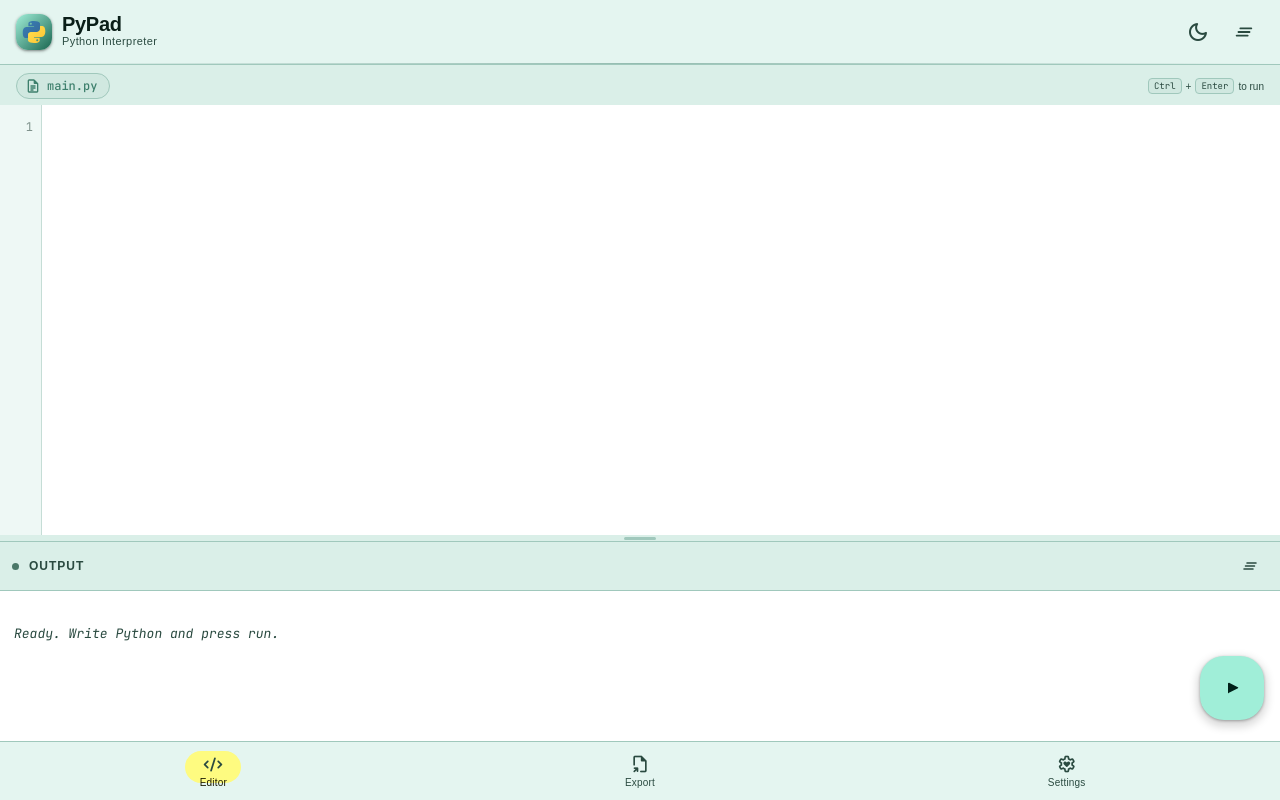
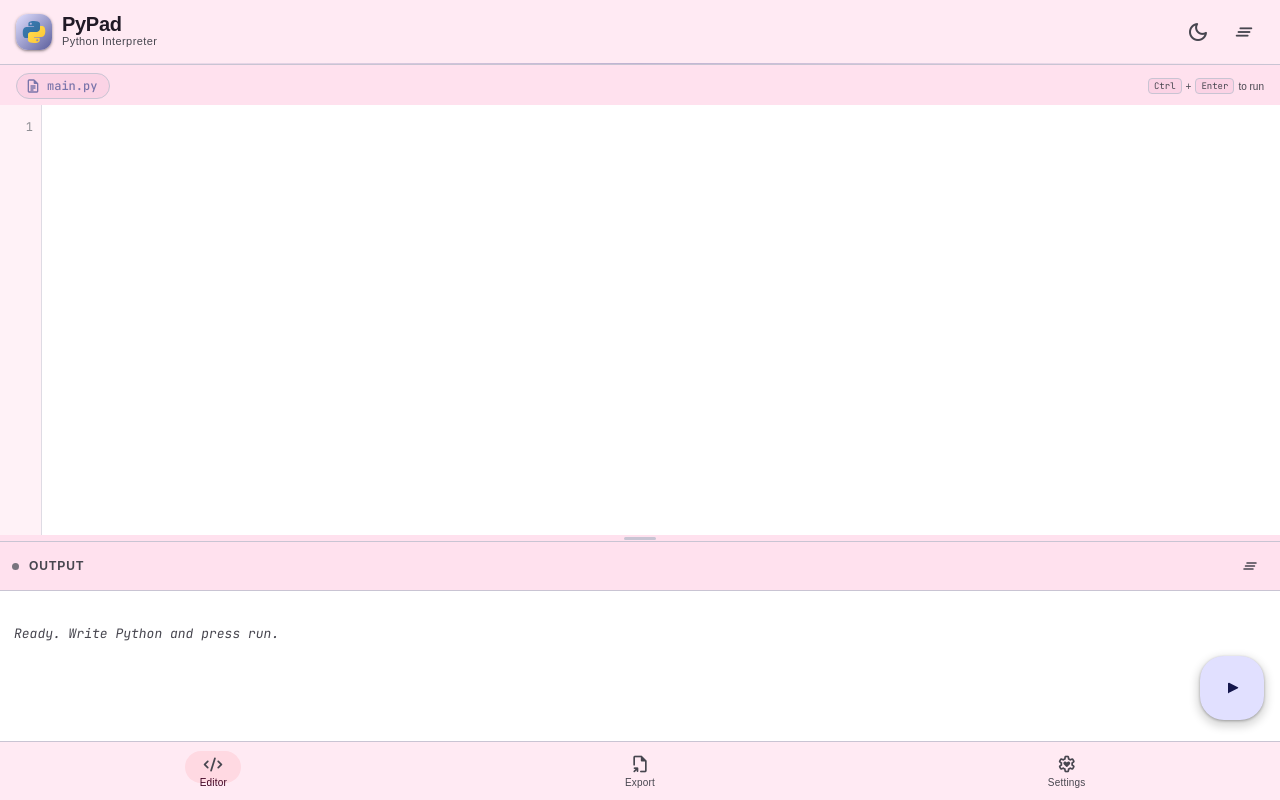
Before and after one commit to chomuloll69-oss/Pypad, a plain HTML site: page index.html in a window 1280 px wide. Both pictures are taken after a click on the button "light_mode". Drawn offline with nearby package versions, Linux system fonts and the light colour scheme; a web font is replaced by a local one.

Commit message:
feat: new color scheme  + all icons are now using span instead of hardcoded svgs

```diff
--- a/index.html
+++ b/index.html
@@ -6,7 +6,6 @@
 <title>PyPad — Python Interpreter</title>
 <link rel="preconnect" href="https://fonts.googleapis.com" />
 <link href="https://fonts.googleapis.com/css2?family=Google+Sans+Flex:wght,wdth,opsz,GRAD,ROND@300..700,75..100,10..40,-25..150,0..100&family=JetBrains+Mono:ital,wght@0,300;0,400;0,500;0,700;1,400&display=swap" rel="stylesheet" />
-<link rel="stylesheet" href="https://fonts.googleapis.com/css2?family=Material+Symbols+Outlined:opsz,wght,FILL,GRAD@20..48,100..700,0..1,-50..200" />
 <link rel="stylesheet" href="https://fonts.googleapis.com/css2?family=Material+Symbols+Rounded:opsz,wght,FILL,GRAD@20..48,100..700,0..1,-50..200" />
 <style>
 .material-symbols-rounded {
@@ -20,41 +19,41 @@
 </style>
 <style>
 :root {
-  --md-sys-color-primary: #00E29B;
-  --md-sys-color-on-primary: #003D27;
-  --md-sys-color-primary-container: #005235;
-  --md-sys-color-on-primary-container: #4AFFB5;
-  --md-sys-color-secondary: #A2D0C2;
-  --md-sys-color-on-secondary: #0C3C32;
-  --md-sys-color-secondary-container: #224E44;
-  --md-sys-color-on-secondary-container: #BDECDE;
-  --md-sys-color-tertiary: #8CD3D0;
-  --md-sys-color-on-tertiary: #003C3A;
-  --md-sys-color-tertiary-container: #00504E;
-  --md-sys-color-on-tertiary-container: #A8EFEC;
+  --md-sys-color-primary: #C3C5FF;
+  --md-sys-color-on-primary: #292E67;
+  --md-sys-color-primary-container: #40447F;
+  --md-sys-color-on-primary-container: #E1E0FF;
+  --md-sys-color-secondary: #FFB1C4;
+  --md-sys-color-on-secondary: #5E1133;
+  --md-sys-color-secondary-container: #7D2949;
+  --md-sys-color-on-secondary-container: #FFD9E2;
+  --md-sys-color-tertiary: #FFB0C9;
+  --md-sys-color-on-tertiary: #5E1136;
+  --md-sys-color-tertiary-container: #7D294E;
+  --md-sys-color-on-tertiary-container: #FFD9E4;
   --md-sys-color-error: #EB9C8A;
   --md-sys-color-on-error: #71000D;
   --md-sys-color-error-container: #83261E;
   --md-sys-color-on-error-container: #FFC3BF;
-  --md-sys-color-background: #0B1610;
-  --md-sys-color-on-background: #D9E6DB;
-  --md-sys-color-surface: #0B1610;
-  --md-sys-color-on-surface: #D9E6DB;
-  --md-sys-color-surface-variant: #3B4A41;
-  --md-sys-color-on-surface-variant: #BACBBF;
-  --md-sys-color-outline: #85958A;
-  --md-sys-color-outline-variant: #2E5245;
-  --md-sys-color-surface-container-lowest: #06100B;
-  --md-sys-color-surface-container-low: #131E18;
-  --md-sys-color-surface-container: #17221C;
-  --md-sys-color-surface-container-high: #212C26;
-  --md-sys-color-surface-container-highest: #2C3730;
-  --md-sys-color-surface-bright: #303C35;
-  --md-sys-color-surface-dim: #0B1610;
-  --md-sys-color-inverse-surface: #D9E6DB;
-  --md-sys-color-inverse-on-surface: #28332C;
-  --md-sys-color-inverse-primary: #006C48;
-  --md-sys-color-surface-tint: #00E29B;
+  --md-sys-color-background: #131320;
+  --md-sys-color-on-background: #E4E0F9;
+  --md-sys-color-surface: #131320;
+  --md-sys-color-on-surface: #E4E0F9;
+  --md-sys-color-surface-variant: #46464F;
+  --md-sys-color-on-surface-variant: #C8C5D0;
+  --md-sys-color-outline: #918F9A;
+  --md-sys-color-outline-variant: #46464F;
+  --md-sys-color-surface-container-lowest: #0D0D18;
+  --md-sys-color-surface-container-low: #1B1B29;
+  --md-sys-color-surface-container: #1F1F2D;
+  --md-sys-color-surface-container-high: #292838;
+  --md-sys-color-surface-container-highest: #343342;
+  --md-sys-color-surface-bright: #39374A;
+  --md-sys-color-surface-dim: #131320;
+  --md-sys-color-inverse-surface: #E4E0F9;
+  --md-sys-color-inverse-on-surface: #2E2D3D;
+  --md-sys-color-inverse-primary: #5B5E9C;
+  --md-sys-color-surface-tint: #C3C5FF;
   --md-sys-color-scrim: #000000;
   --md-sys-color-shadow: #000000;
 
@@ -79,48 +78,48 @@
 }
 
 .light-theme {
-  --md-sys-color-primary: #1A6650;
+  --md-sys-color-primary: #5B5E9C;
   --md-sys-color-on-primary: #FFFFFF;
-  --md-sys-color-primary-container: #A0EED8;
-  --md-sys-color-on-primary-container: #002018;
-  --md-sys-color-secondary: #5C5800;
+  --md-sys-color-primary-container: #E1E0FF;
+  --md-sys-color-on-primary-container: #14164C;
+  --md-sys-color-secondary: #B41155;
   --md-sys-color-on-secondary: #FFFFFF;
-  --md-sys-color-secondary-container: #FEFB80;
-  --md-sys-color-on-secondary-container: #1A1800;
-  --md-sys-color-tertiary: #1A5C54;
+  --md-sys-color-secondary-container: #FFD9E2;
+  --md-sys-color-on-secondary-container: #3E0021;
+  --md-sys-color-tertiary: #A6335A;
   --md-sys-color-on-tertiary: #FFFFFF;
-  --md-sys-color-tertiary-container: #BBEDE4;
-  --md-sys-color-on-tertiary-container: #002018;
+  --md-sys-color-tertiary-container: #FFD9E4;
+  --md-sys-color-on-tertiary-container: #3E0021;
   --md-sys-color-error: #BA1A1A;
   --md-sys-color-on-error: #FFFFFF;
   --md-sys-color-error-container: #FFDAD6;
   --md-sys-color-on-error-container: #410002;
-  --md-sys-color-background: #EEF9F6;
-  --md-sys-color-on-background: #0A1E18;
-  --md-sys-color-surface: #EEF9F6;
-  --md-sys-color-on-surface: #0A1E18;
-  --md-sys-color-surface-variant: #CCE9E0;
-  --md-sys-color-on-surface-variant: #2A4A40;
-  --md-sys-color-outline: #4A7868;
-  --md-sys-color-outline-variant: #A0C8BC;
+  --md-sys-color-background: #FFDBED;
+  --md-sys-color-on-background: #201A26;
+  --md-sys-color-surface: #FFDBED;
+  --md-sys-color-on-surface: #201A26;
+  --md-sys-color-surface-variant: #E6E0F5;
+  --md-sys-color-on-surface-variant: #47464F;
+  --md-sys-color-outline: #79747E;
+  --md-sys-color-outline-variant: #C9C4D3;
   --md-sys-color-surface-container-lowest: #FFFFFF;
-  --md-sys-color-surface-container-low: #E4F5F0;
-  --md-sys-color-surface-container: #DAEFE8;
-  --md-sys-color-surface-container-high: #D0E8E0;
-  --md-sys-color-surface-container-highest: #C6E2DA;
-  --md-sys-color-inverse-surface: #1C302A;
-  --md-sys-color-inverse-on-surface: #E4F5F0;
-  --md-sys-color-inverse-primary: #7AD8BF;
-
-  --theme-bg: #EEF9F6;
-  --theme-surface: #E4F5F0;
-  --theme-surface-high: #D0E8E0;
-  --theme-on-surface: #0A1E18;
-  --theme-primary: #1A6650;
-  --theme-primary-container: #A0EED8;
+  --md-sys-color-surface-container-low: #FFEAF3;
+  --md-sys-color-surface-container: #FFE1EE;
+  --md-sys-color-surface-container-high: #FBD3E5;
+  --md-sys-color-surface-container-highest: #F2C5DA;
+  --md-sys-color-inverse-surface: #342F3B;
+  --md-sys-color-inverse-on-surface: #FFEAF3;
+  --md-sys-color-inverse-primary: #C3C5FF;
+
+  --theme-bg: #FFDBED;
+  --theme-surface: #FFEAF3;
+  --theme-surface-high: #FBD3E5;
+  --theme-on-surface: #201A26;
+  --theme-primary: #5B5E9C;
+  --theme-primary-container: #E1E0FF;
   --theme-on-primary: #FFFFFF;
-  --theme-outline: #4A7868;
-  --theme-outline-variant: #A0C8BC;
+  --theme-outline: #79747E;
+  --theme-outline-variant: #C9C4D3;
 }
 
 *, *::before, *::after {
@@ -377,35 +376,35 @@ html, body {
   #code-input { color: var(--md-sys-color-on-surface); }
 }
 
-.syn-keyword { color: #7AD8BF; font-weight: 600; }
-.syn-builtin { color: #FCF721; }
-.syn-string { color: #A0EED8; }
-.syn-comment { color: #3A6858; font-style: italic; }
-.syn-number { color: #F78C6C; }
-.syn-operator { color: #67D8FF; }
-.syn-bracket { color: #FCF721; }
-.syn-function { color: #A0EED8; }
-.syn-class-name { color: #A0EED8; font-weight: 600; }
-.syn-decorator { color: #FF8C69; }
-.syn-self { color: #FF6B6B; font-style: italic; }
-.syn-bool { color: #FF6B6B; font-weight: 600; }
-.syn-none { color: #FF6B6B; font-weight: 600; }
+.syn-keyword { color: #B9BCFF; font-weight: 600; }
+.syn-builtin { color: #D6D3FF; }
+.syn-string { color: #C9F0DC; }
+.syn-comment { color: #7A76A0; font-style: italic; }
+.syn-number { color: #FF9BB0; }
+.syn-operator { color: #9EA4FF; }
+.syn-bracket { color: #D6D3FF; }
+.syn-function { color: #8CC9FF; }
+.syn-class-name { color: #8CC9FF; font-weight: 600; }
+.syn-decorator { color: #FF7A9C; }
+.syn-self { color: #FFA8C4; font-style: italic; }
+.syn-bool { color: #FFA8C4; font-weight: 600; }
+.syn-none { color: #FFA8C4; font-weight: 600; }
 .syn-default { color: var(--md-sys-color-on-surface); }
 
-.light-theme .syn-keyword { color: #1A6650; font-weight: 600; }
-.light-theme .syn-builtin { color: #2A6858; }
-.light-theme .syn-string { color: #1A6650; }
-.light-theme .syn-comment { color: #7E7E7E; font-style: italic; }
-.light-theme .syn-number { color: #C44700; }
-.light-theme .syn-operator { color: #2A6858; }
-.light-theme .syn-bracket { color: #8B6914; }
-.light-theme .syn-function { color: #1A5C54; }
-.light-theme .syn-class-name { color: #1A5C54; font-weight: 600; }
-.light-theme .syn-decorator { color: #5C5800; }
-.light-theme .syn-self { color: #1A4A3E; font-style: italic; }
-.light-theme .syn-bool { color: #1A6650; font-weight: 600; }
-.light-theme .syn-none { color: #1A6650; font-weight: 600; }
-.light-theme .syn-default { color: #0A1E18; }
+.light-theme .syn-keyword { color: #34348A; font-weight: 600; }
+.light-theme .syn-builtin { color: #3D3F7A; }
+.light-theme .syn-string { color: #2E7D5B; }
+.light-theme .syn-comment { color: #8A7E88; font-style: italic; }
+.light-theme .syn-number { color: #C23B62; }
+.light-theme .syn-operator { color: #3D3F7A; }
+.light-theme .syn-bracket { color: #6B3F6E; }
+.light-theme .syn-function { color: #1B5A8A; }
+.light-theme .syn-class-name { color: #1B5A8A; font-weight: 600; }
+.light-theme .syn-decorator { color: #A8447A; }
+.light-theme .syn-self { color: #8E1A4A; font-style: italic; }
+.light-theme .syn-bool { color: #8E1A4A; font-weight: 600; }
+.light-theme .syn-none { color: #8E1A4A; font-weight: 600; }
+.light-theme .syn-default { color: #201A26; }
 
 #autocomplete-box {
   position: fixed;
@@ -456,10 +455,10 @@ html, body {
   letter-spacing: 0.3px;
   flex-shrink: 0;
 }
-.ac-badge.kw { background: rgba(122,216,191,0.2); color: #7AD8BF; }
-.ac-badge.fn { background: rgba(255,212,38,0.2); color: #FCF721; }
-.ac-badge.bi { background: rgba(160,238,216,0.2); color: #A0EED8; }
-.ac-badge.sn { background: rgba(160,238,216,0.2); color: #A0EED8; }
+.ac-badge.kw { background: rgba(185,188,255,0.2); color: #B9BCFF; }
+.ac-badge.fn { background: rgba(214,211,255,0.2); color: #D6D3FF; }
+.ac-badge.bi { background: rgba(201,240,220,0.2); color: #C9F0DC; }
+.ac-badge.sn { background: rgba(140,201,255,0.2); color: #8CC9FF; }
 .ac-name { flex: 1; }
 
 .resize-handle {
@@ -527,7 +526,7 @@ html, body {
   background: #FCF721;
   animation: pulse 0.7s ease-in-out infinite alternate;
 }
-.status-dot.success { background: #7AD8BF; }
+.status-dot.success { background: #B8E0C4; }
 .status-dot.error { background: #F2B8B5; }
 
 @keyframes pulse {
@@ -551,7 +550,7 @@ html, body {
 
 #output .out-line { display: block; }
 #output .out-line.error { color: var(--md-sys-color-error); }
-#output .out-line.success { color: #7AD8BF; }
+#output .out-line.success { color: #B8E0C4; }
 #output .out-line.info { color: var(--md-sys-color-on-surface-variant); font-style: italic; }
 #output .out-line.system { color: var(--md-sys-color-primary); font-weight: 500; }
 
@@ -599,26 +598,6 @@ html, body {
 
 .nav-item.active .nav-indicator { transform: translateX(-50%) scaleX(1); }
 .nav-item.active { color: var(--md-sys-color-on-secondary-container); }
-
-.material-symbols-outlined {
-  font-family: 'Material Symbols Outlined', sans-serif;
-  font-variation-settings: 'FILL' 0, 'wght' 400, 'GRAD' 0, 'opsz' 24;
-  font-size: 22px;
-  line-height: 1;
-  user-select: none;
-  display: inline-block;
-  overflow: hidden;
-  width: 22px;
-  height: 22px;
-  text-align: center;
-}
-
-.settings-icon-fallback { display: none; }
-
-@supports not (font-family: 'Material Symbols Outlined') {
-  .material-symbols-outlined { display: none; }
-  .settings-icon-fallback { display: inline-block; }
-}
 
 .nav-icon {
   font-size: 20px;
@@ -845,7 +824,7 @@ html, body {
   transform: scale(0.4);
   transition: opacity 150ms ease 160ms, transform 150ms var(--motion-spring) 160ms;
   pointer-events: none;
-  color: var(--md-sys-color-on-primary);
+  color: var(--md-sys-color-primary);
 }
 .m3-switch-thumb .switch-check path { fill: currentColor; }
 .m3-switch.on .m3-switch-thumb .switch-check {
@@ -1051,10 +1030,10 @@ html, body {
 </div>
 <div class="top-actions">
 <button class="icon-btn" id="theme-toggle-btn" title="Toggle theme" aria-label="Toggle theme" style="display:flex;align-items:center;justify-content:center;">
-<span id="icon-sun" class="material-symbols-rounded" style="display:block;flex-shrink:0;color:#A0C0B4;">light_mode</span>
-<span id="icon-moon" class="material-symbols-rounded" style="display:none;flex-shrink:0;color:#2A4A40;">dark_mode</span>
+<span id="icon-sun" class="material-symbols-rounded" style="display:block;flex-shrink:0;color:#C8C5D0;">light_mode</span>
+<span id="icon-moon" class="material-symbols-rounded" style="display:none;flex-shrink:0;color:#47464F;">dark_mode</span>
 </button>
-<button class="icon-btn" id="clear-code-btn" title="Clear code" aria-label="Clear code"><svg xmlns="http://www.w3.org/2000/svg" height="22" width="22" viewBox="0 -960 960 960" fill="#A0C0B4"><path d="M160-280q-17 0-28.5-11.5T120-320q0-17 11.5-28.5T160-360h480q17 0 28.5 11.5T680-320q0 17-11.5 28.5T640-280H160Zm80-160q-17 0-28.5-11.5T200-480q0-17 11.5-28.5T240-520h480q17 0 28.5 11.5T760-480q0 17-11.5 28.5T720-440H240Zm80-160q-17 0-28.5-11.5T280-640q0-17 11.5-28.5T320-680h480q17 0 28.5 11.5T840-640q0 17-11.5 28.5T800-600H320Z" /></svg></button>
+<button class="icon-btn" id="clear-code-btn" title="Clear code" aria-label="Clear code"><span class="material-symbols-rounded" style="color:#C8C5D0;font-size:22px;">clear_all</span></button>
 </div>
 </header>
 
@@ -1096,7 +1075,7 @@ wrap="off"
 <div class="output-header">
 <div class="status-dot" id="status-dot"></div>
 <span class="output-label">Output</span>
-<button class="icon-btn" id="clear-output-btn" style="width:32px;height:32px;" title="Clear output"><svg xmlns="http://www.w3.org/2000/svg" height="18" width="18" viewBox="0 -960 960 960" fill="#A0C0B4"><path d="M160-280q-17 0-28.5-11.5T120-320q0-17 11.5-28.5T160-360h480q17 0 28.5 11.5T680-320q0 17-11.5 28.5T640-280H160Zm80-160q-17 0-28.5-11.5T200-480q0-17 11.5-28.5T240-520h480q17 0 28.5 11.5T760-480q0 17-11.5 28.5T720-440H240Zm80-160q-17 0-28.5-11.5T280-640q0-17 11.5-28.5T320-680h480q17 0 28.5 11.5T840-640q0 17-11.5 28.5T800-600H320Z" /></svg></button>
+<button class="icon-btn" id="clear-output-btn" style="width:32px;height:32px;" title="Clear output"><svg xmlns="http://www.w3.org/2000/svg" height="18" width="18" viewBox="0 -960 960 960" fill="#C8C5D0"><path d="M160-280q-17 0-28.5-11.5T120-320q0-17 11.5-28.5T160-360h480q17 0 28.5 11.5T680-320q0 17-11.5 28.5T640-280H160Zm80-160q-17 0-28.5-11.5T200-480q0-17 11.5-28.5T240-520h480q17 0 28.5 11.5T760-480q0 17-11.5 28.5T720-440H240Zm80-160q-17 0-28.5-11.5T280-640q0-17 11.5-28.5T320-680h480q17 0 28.5 11.5T840-640q0 17-11.5 28.5T800-600H320Z" /></svg></button>
 </div>
 <div id="output">
 <span class="out-line info">Ready. Write Python and press run.</span>
@@ -1117,20 +1096,20 @@ wrap="off"
 </div>
 </div>
 <div style="padding: 8px 16px 16px;">
-<button class="export-btn primary-btn" id="export-py-btn"><svg xmlns="http://www.w3.org/2000/svg" height="18" width="18" viewBox="0 -960 960 960" fill="currentColor" style="flex-shrink:0;"><path d="M465-339.5q-7-2.5-13-8.5L308-492q-12-12-11.5-28t11.5-28q12-12 28.5-12.5T365-549l75 75v-286q0-17 11.5-28.5T480-800q17 0 28.5 11.5T520-760v286l75-75q12-12 28.5-11.5T652-548q11 12 11.5 28T652-492L508-348q-6 6-13 8.5t-15 2.5q-8 0-15-2.5ZM240-160q-33 0-56.5-23.5T160-240v-80q0-17 11.5-28.5T200-360q17 0 28.5 11.5T240-320v80h480v-80q0-17 11.5-28.5T760-360q17 0 28.5 11.5T800-320v80q0 33-23.5 56.5T720-160H240Z" /></svg> Download .py</button>
+<button class="export-btn primary-btn" id="export-py-btn"><span class="material-symbols-rounded" style="font-size:18px;flex-shrink:0;">download</span> Download .py</button>
 </div>
 </div>
 <div class="settings-card">
 <div class="setting-row">
 <div class="setting-info">
 <div class="setting-label">
-<svg xmlns="http://www.w3.org/2000/svg" height="16" width="16" viewBox="0 -960 960 960" fill="currentColor" style="vertical-align:middle;margin-right:6px;"><path d="M200-120q-33 0-56.5-23.5T120-200v-560q0-33 23.5-56.5T200-840h167q11-35 43-57.5t70-22.5q40 0 71.5 22.5T594-840h166q33 0 56.5 23.5T840-760v560q0 33-23.5 56.5T760-120H200Zm0-80h560v-560h-80v80q0 17-11.5 28.5T640-640H320q-17 0-28.5-11.5T280-680v-80h-80v560Zm308.5-571.5Q520-783 520-800t-11.5-28.5Q497-840 480-840t-28.5 11.5Q440-817 440-800t11.5 28.5Q463-760 480-760t28.5-11.5Z" /></svg>Copy to clipboard
+<span class="material-symbols-rounded" style="vertical-align:middle;margin-right:6px;font-size:16px;">content_copy</span>Copy to clipboard
 </div>
 <div class="setting-sub">Copy all code to clipboard</div>
 </div>
 </div>
 <div style="padding: 8px 16px 16px;">
-<button class="export-btn" id="copy-btn"><svg xmlns="http://www.w3.org/2000/svg" height="18" width="18" viewBox="0 -960 960 960" fill="currentColor" style="flex-shrink:0;"><path d="M200-120q-33 0-56.5-23.5T120-200v-560q0-33 23.5-56.5T200-840h167q11-35 43-57.5t70-22.5q40 0 71.5 22.5T594-840h166q33 0 56.5 23.5T840-760v560q0 33-23.5 56.5T760-120H200Zm0-80h560v-560h-80v80q0 17-11.5 28.5T640-640H320q-17 0-28.5-11.5T280-680v-80h-80v560Zm308.5-571.5Q520-783 520-800t-11.5-28.5Q497-840 480-840t-28.5 11.5Q440-817 440-800t11.5 28.5Q463-760 480-760t28.5-11.5Z" /></svg> Copy Code</button>
+<button class="export-btn" id="copy-btn"><span class="material-symbols-rounded" style="font-size:18px;flex-shrink:0;">content_copy</span> Copy Code</button>
 </div>
 </div>
 <div class="settings-card">
@@ -1143,7 +1122,7 @@ wrap="off"
 </div>
 </div>
 <div style="padding: 8px 16px 16px;">
-<button class="clear-btn" id="clear-all-btn"><svg xmlns="http://www.w3.org/2000/svg" height="20" width="20" viewBox="0 -960 960 960" fill="currentColor" style="flex-shrink:0;"><path d="M160-280q-17 0-28.5-11.5T120-320q0-17 11.5-28.5T160-360h480q17 0 28.5 11.5T680-320q0 17-11.5 28.5T640-280H160Zm80-160q-17 0-28.5-11.5T200-480q0-17 11.5-28.5T240-520h480q17 0 28.5 11.5T760-480q0 17-11.5 28.5T720-440H240Zm80-160q-17 0-28.5-11.5T280-640q0-17 11.5-28.5T320-680h480q17 0 28.5 11.5T840-640q0 17-11.5 28.5T800-600H320Z" /></svg> Clear Everything</button>
+<button class="clear-btn" id="clear-all-btn"><span class="material-symbols-rounded" style="font-size:20px;flex-shrink:0;">clear_all</span> Clear Everything</button>
 </div>
 </div>
 
@@ -1852,18 +1831,18 @@ function setTheme(t) {
   const moon = document.getElementById('icon-moon');
   if (t === 'dark') {
     sun.style.display = 'block';
-    sun.style.color = '#A0C0B4';
+    sun.style.color = '#C8C5D0';
     moon.style.display = 'none';
   } else {
     moon.style.display = 'block';
-    moon.style.color = '#2A4A40';
+    moon.style.color = '#47464F';
     sun.style.display = 'none';
   }
   document.querySelectorAll('.theme-pill').forEach(p => {
     p.classList.toggle('active', p.dataset.theme === t);
   });
-  const clearFill = t === 'dark' ? '#A0C0B4' : '#2A4A40';
-  document.querySelectorAll('#clear-code-btn svg, #clear-output-btn svg').forEach(s => s.setAttribute('fill', clearFill));
+  const clearFill = t === 'dark' ? '#C8C5D0' : '#47464F';
+  document.querySelectorAll('#clear-code-btn span, #clear-output-btn svg').forEach(s => { if (s.tagName === 'svg') s.setAttribute('fill', clearFill); else s.style.color = clearFill; });
   const iconExportNav = document.getElementById('icon-export-nav');
   if (iconExportNav) iconExportNav.style.color = clearFill;
   const iconEditorNav = document.getElementById('icon-editor-nav');
@@ -1965,7 +1944,7 @@ PY_SNIPPETS.forEach(sn => {
       <div class="setting-label">${sn.name}</div>
       <div class="setting-sub" style="font-family:'JetBrains Mono',monospace;font-size:11px;">${sn.code.split('\n')[0]}...</div>
     </div>
-    <span style="display:flex;align-items:center;"><svg xmlns="http://www.w3.org/2000/svg" height="20" width="20" viewBox="0 -960 960 960" fill="#A0C0B4"><path d="M200-120q-33 0-56.5-23.5T120-200v-560q0-33 23.5-56.5T200-840h167q11-35 43-57.5t70-22.5q40 0 71.5 22.5T594-840h166q33 0 56.5 23.5T840-760v560q0 33-23.5 56.5T760-120H200Zm0-80h560v-560h-80v80q0 17-11.5 28.5T640-640H320q-17 0-28.5-11.5T280-680v-80h-80v560Zm308.5-571.5Q520-783 520-800t-11.5-28.5Q497-840 480-840t-28.5 11.5Q440-817 440-800t11.5 28.5Q463-760 480-760t28.5-11.5Z" /></svg></span>
+    <span style="display:flex;align-items:center;"><svg xmlns="http://www.w3.org/2000/svg" height="20" width="20" viewBox="0 -960 960 960" fill="#C8C5D0"><path d="M200-120q-33 0-56.5-23.5T120-200v-560q0-33 23.5-56.5T200-840h167q11-35 43-57.5t70-22.5q40 0 71.5 22.5T594-840h166q33 0 56.5 23.5T840-760v560q0 33-23.5 56.5T760-120H200Zm0-80h560v-560h-80v80q0 17-11.5 28.5T640-640H320q-17 0-28.5-11.5T280-680v-80h-80v560Zm308.5-571.5Q520-783 520-800t-11.5-28.5Q497-840 480-840t-28.5 11.5Q440-817 440-800t11.5 28.5Q463-760 480-760t28.5-11.5Z" /></svg></span>
   `;
   row.addEventListener('click', () => {
     const cur = codeInput.value;
@@ -1999,7 +1978,7 @@ const savedTheme = localStorage.getItem('pypad-theme') || 'dark';
 setTheme(savedTheme);
 
 document.body.addEventListener('touchmove', e => {
-  if (!codeInput.contains(e.target) && !outputEl.contains(e.target)) {
+  if (!codeInput.contains(e.target) && !outputEl.contains(e.target) && !e.target.closest('.settings-panel')) {
     e.preventDefault();
   }
 }, { passive: false });
```
